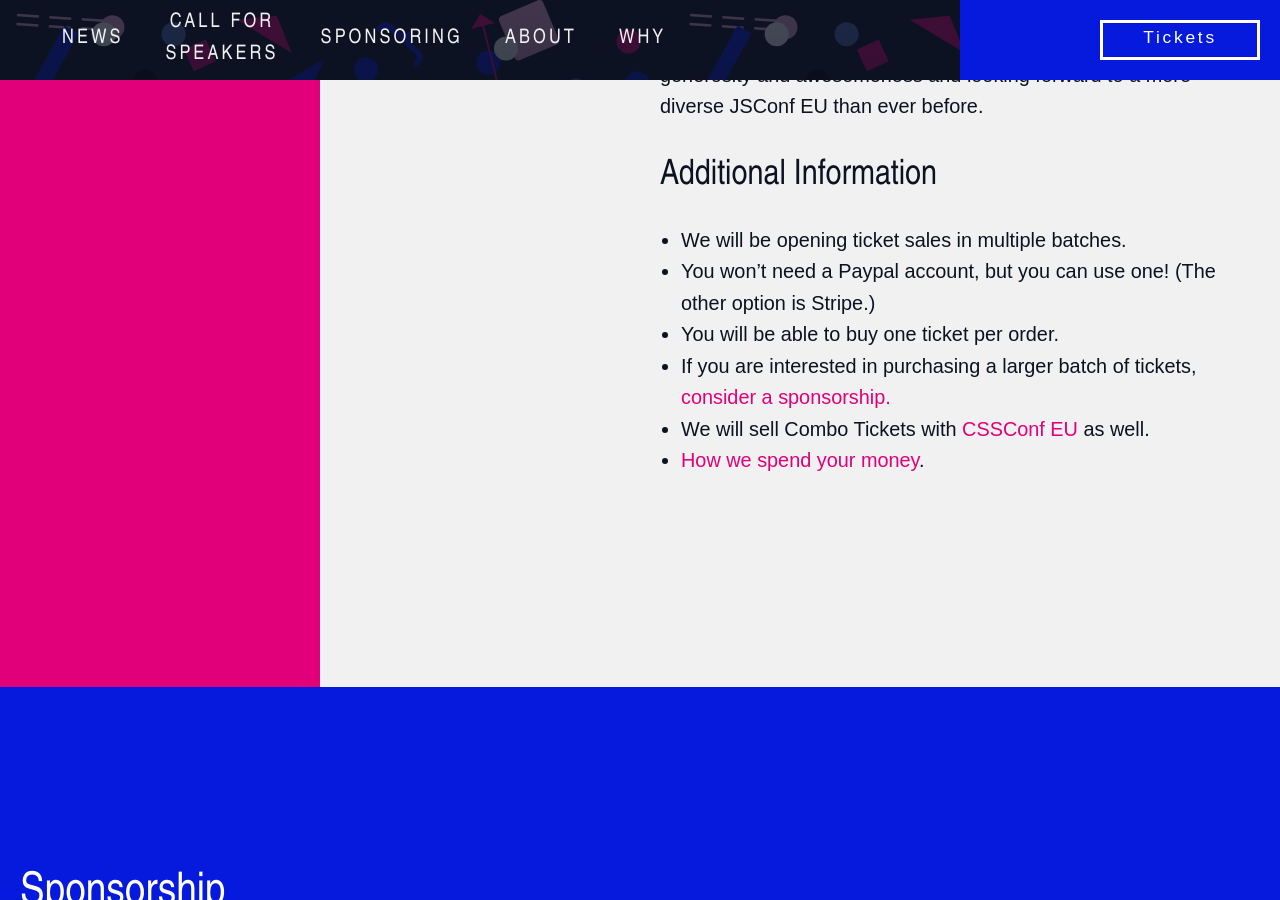
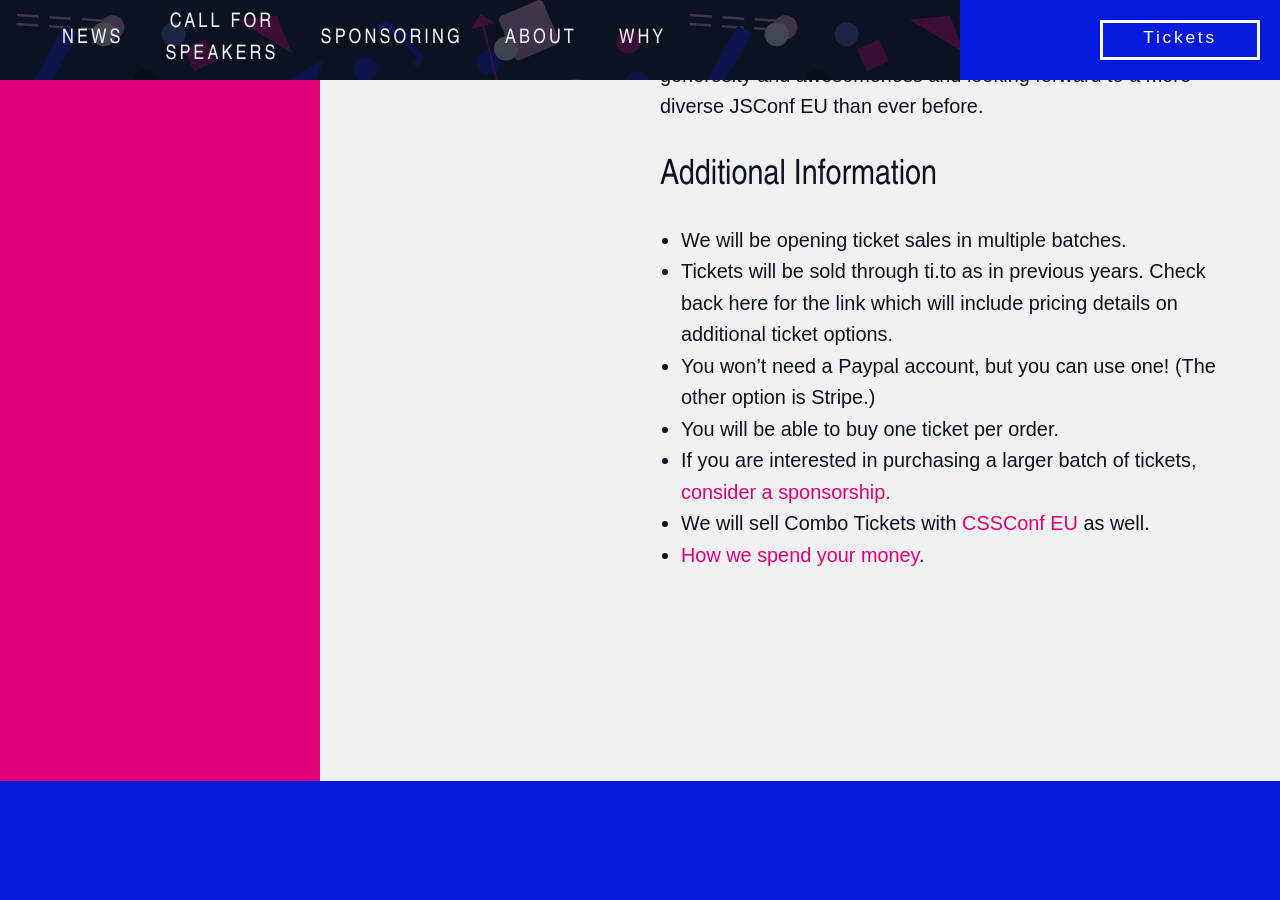
Before and after one commit to jsconf/2017.jsconf.eu, a Jekyll site: the page built from _posts/2016-11-29-tickets.md, in a window 1280 px wide and 900 px high, scrolled down 1127 px. Built offline with Jekyll 4.4.1, drawn with Linux system fonts in a browser that asks for light colours; nearby versions of some CDN libraries; comment, search, counter and statistics services are not loaded.

Commit message:
Some more info.

```diff
--- a/_posts/2016-11-29-tickets.md
+++ b/_posts/2016-11-29-tickets.md
@@ -22,6 +22,7 @@ To make the program even more accessible we now offer a wider range of "Support
 ### Additional Information
 
 - We will be opening ticket sales in multiple batches.
+- Tickets will be sold through ti.to as in previous years. Check back here for the link which will include pricing details on additional ticket options.
 - You won’t need a Paypal account, but you can use one! (The other option is Stripe.)
 - You will be able to buy one ticket per order.
 - If you are interested in purchasing a larger batch of tickets, [consider a sponsorship.](/sponsors/)
```
